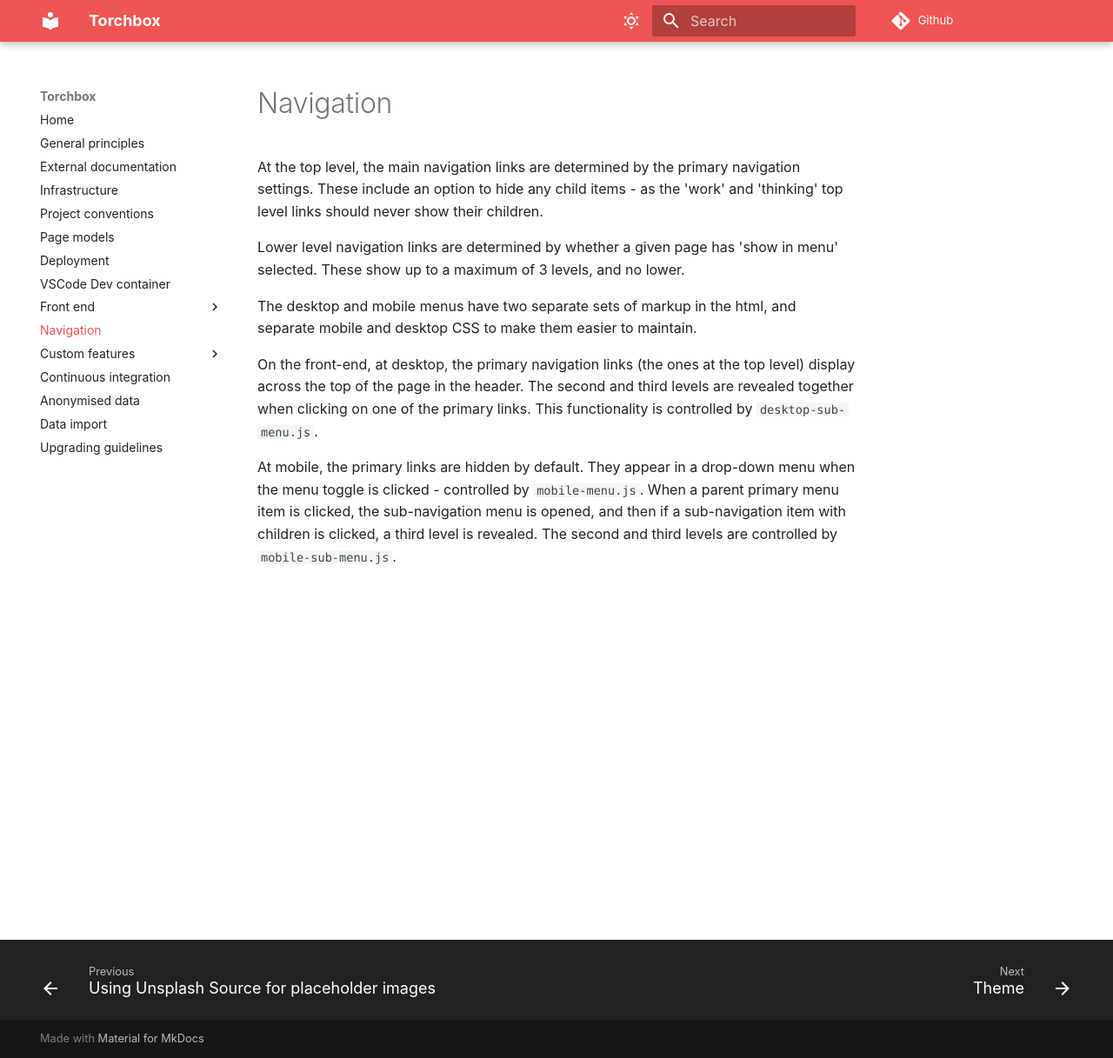
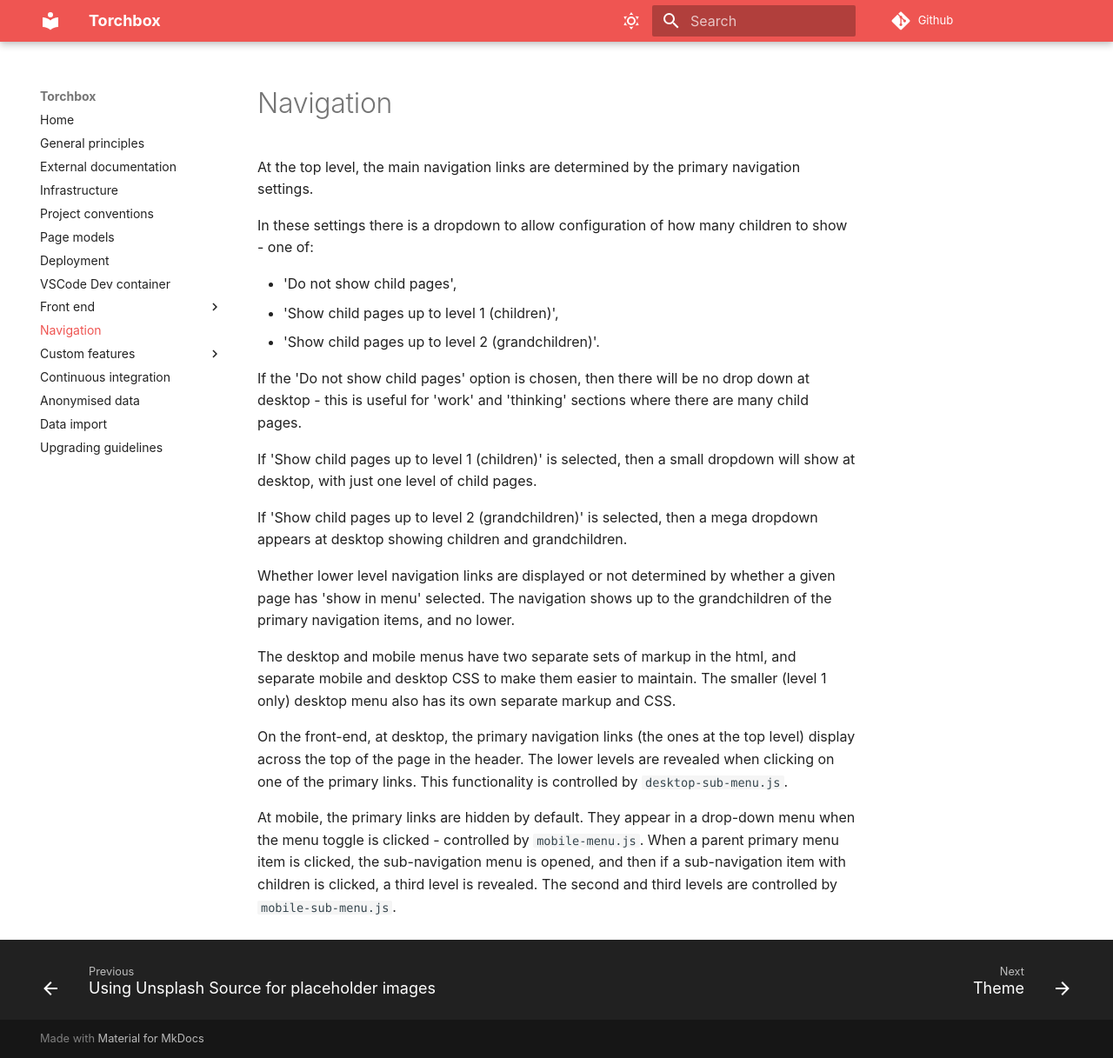
Before and after one commit to torchbox/torchbox.com, an MkDocs documentation site: the page built from docs/navigation.md, in a window 1280 px wide and 1217 px high. Shown: the whole window at 87% size. Built offline with MkDocs 1.6.1 and Material for MkDocs 9.7.7, drawn with Linux system fonts in a browser that asks for light colours; comment, search, counter and statistics services are not loaded.

Commit message:
Update navigation docs

```diff
--- a/docs/navigation.md
+++ b/docs/navigation.md
@@ -1,11 +1,23 @@
 # Navigation
 
-At the top level, the main navigation links are determined by the primary navigation settings. These include an option to hide any child items - as the 'work' and 'thinking' top level links should never show their children.
+At the top level, the main navigation links are determined by the primary navigation settings.
 
-Lower level navigation links are determined by whether a given page has 'show in menu' selected. These show up to a maximum of 3 levels, and no lower.
+In these settings there is a dropdown to allow configuration of how many children to show - one of:
 
-The desktop and mobile menus have two separate sets of markup in the html, and separate mobile and desktop CSS to make them easier to maintain.
+- 'Do not show child pages',
+- 'Show child pages up to level 1 (children)',
+- 'Show child pages up to level 2 (grandchildren)'.
 
-On the front-end, at desktop, the primary navigation links (the ones at the top level) display across the top of the page in the header. The second and third levels are revealed together when clicking on one of the primary links. This functionality is controlled by `desktop-sub-menu.js`.
+If the 'Do not show child pages' option is chosen, then there will be no drop down at desktop - this is useful for 'work' and 'thinking' sections where there are many child pages.
+
+If 'Show child pages up to level 1 (children)' is selected, then a small dropdown will show at desktop, with just one level of child pages.
+
+If 'Show child pages up to level 2 (grandchildren)' is selected, then a mega dropdown appears at desktop showing children and grandchildren.
+
+Whether lower level navigation links are displayed or not determined by whether a given page has 'show in menu' selected. The navigation shows up to the grandchildren of the primary navigation items, and no lower.
+
+The desktop and mobile menus have two separate sets of markup in the html, and separate mobile and desktop CSS to make them easier to maintain. The smaller (level 1 only) desktop menu also has its own separate markup and CSS.
+
+On the front-end, at desktop, the primary navigation links (the ones at the top level) display across the top of the page in the header. The lower levels are revealed when clicking on one of the primary links. This functionality is controlled by `desktop-sub-menu.js`.
 
 At mobile, the primary links are hidden by default. They appear in a drop-down menu when the menu toggle is clicked - controlled by `mobile-menu.js`. When a parent primary menu item is clicked, the sub-navigation menu is opened, and then if a sub-navigation item with children is clicked, a third level is revealed. The second and third levels are controlled by `mobile-sub-menu.js`.
```
